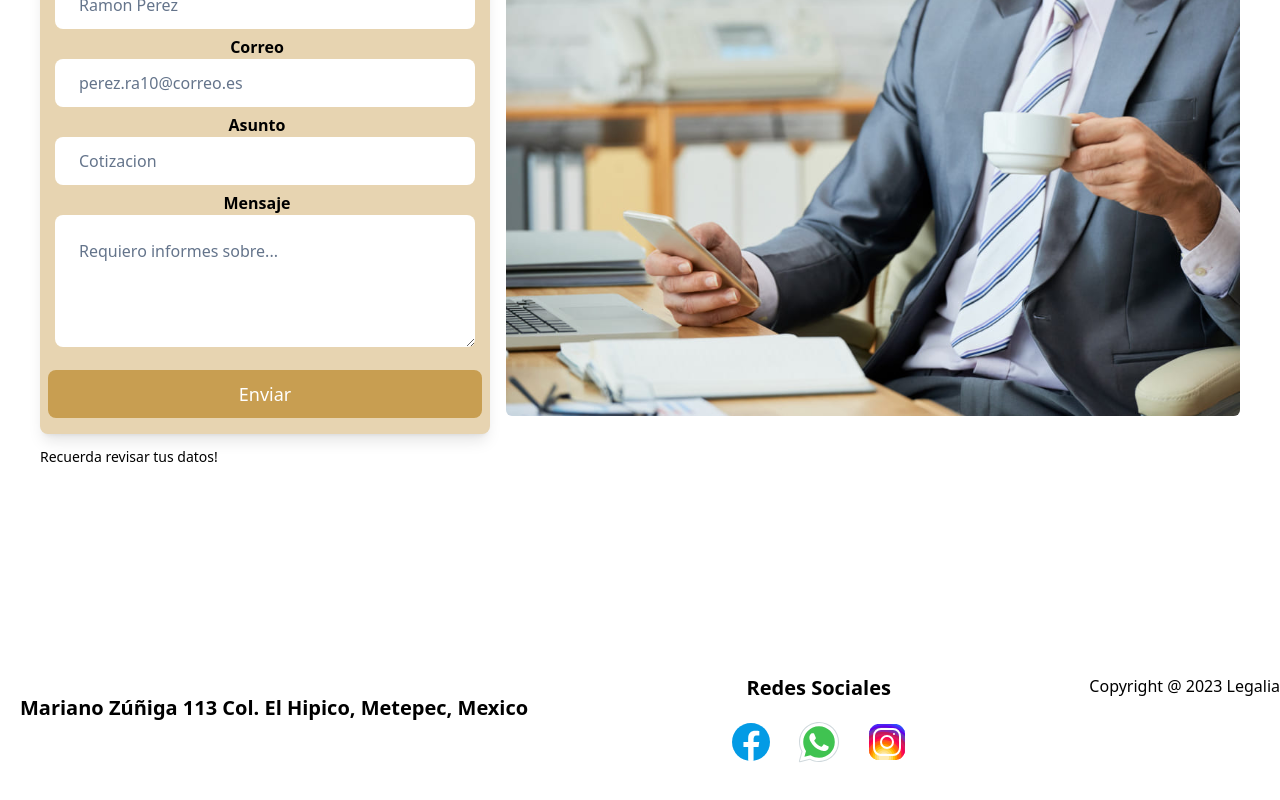
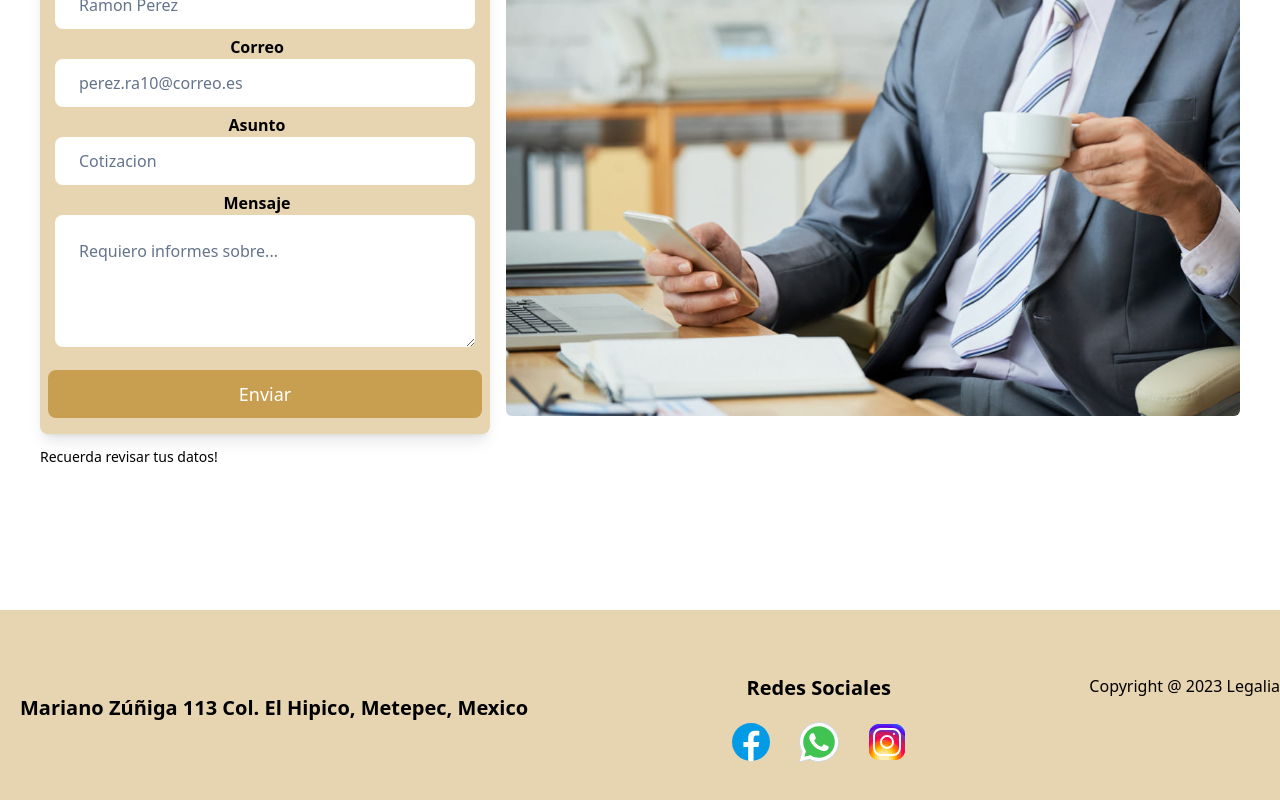
Before and after one commit to MiloDeSkorpio/landing-legalia, a React (Vite) app: page / in a window 1280 px wide. Shown: the part 3648-4448 px from the top of the page. Built offline with nearby package versions, Linux system fonts and the light colour scheme.

Commit message:
Footer-1.2

```diff
--- a/src/components/Footer.jsx
+++ b/src/components/Footer.jsx
@@ -7,7 +7,7 @@ import Copyright from './Copyright.jsx'
 const Footer = () => {
   const { title, address, social } = footer
   return (
-    <footer className='py-16 bg-white'>
+    <footer className='py-16 bg-[#e7d4b1]'>
       <div className='container mx-auto'>
         <div className='flex flex-col items-center text-center lg:flex-row lg:items-start lg:text-left lg:justify-between gap-y-8'>
           {/** logo **/}
--- a/src/data.js
+++ b/src/data.js
@@ -97,7 +97,7 @@ export const footer = {
   address: 'Mariano Zúñiga 113 Col. El Hipico, Metepec, Mexico',
   social: [
     {icon: FacebookIcon , href: 'https://www.facebook.com/profile.php?id=100091816060022'},
-    {icon: WhatsAppIcon, href: ''},
+    {icon: WhatsAppIcon, href: '#'},
     {icon: InstagramIcon, href: 'https://www.instagram.com/legaliadj/'},
   ]
 }
```
